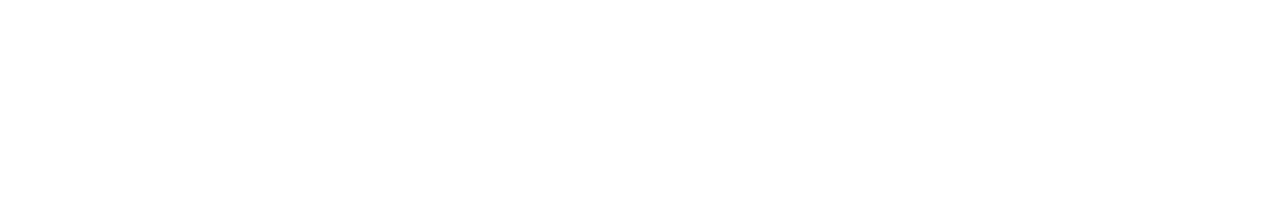
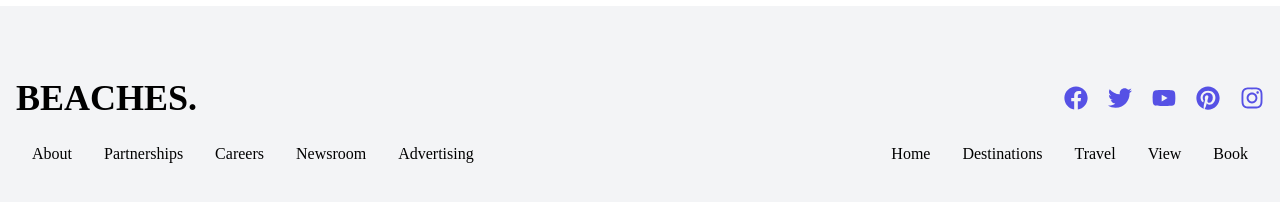
Before and after one commit to NeilRow56/beaches, a Next.js app: page / in a window 1280 px wide. Shown: the part 4039-4241 px from the top of the page. Before the commit the page ends 4045 px from the top, so only its background shows below. Built offline with nearby package versions, Linux system fonts and the light colour scheme; a web font is replaced by a local one.

Commit message:
Added Footer

```diff
--- a/components/Carousel.jsx
+++ b/components/Carousel.jsx
@@ -27,10 +27,10 @@
     };
   return (
     <div className='max-w-[1440px] mx-auto px-4 py-16 relative flex justify-center items-center'>
-      <div className='absolute top-[50%] text-3xl text-white cursor-pointer left-[150px] z-20'>
+      <div className='absolute top-[50%] text-3xl text-white cursor-pointer left-6 xl:left-[150px] z-20'>
       <BsArrowLeftSquareFill size={25}  onClick={prevSlide} />
       </div>
-        <div className='absolute top-[50%] text-3xl text-white cursor-pointer right-[150px] z-20'>
+        <div className='absolute top-[50%] text-3xl text-white cursor-pointer right-6 xl:right-[150px] z-20'>
         <BsArrowRightSquareFill className='' size={25} onClick={nextSlide} />
         </div>
 
--- /dev/null
+++ b/components/Footer.jsx
@@ -0,0 +1,45 @@
+import React from 'react'
+import {
+    FaFacebook,
+    FaTwitter,
+    FaInstagram,
+    FaPinterest,
+    FaYoutube,
+  } from 'react-icons/fa';
+
+function Footer() {
+  return (
+    <div className='w-full bg-gray-100 py-16'>
+       <div className='max-w-[1440px] mx-auto flex flex-col px-4'>
+           <div className='sm:flex text-center justify-between items-center'>
+           <h1>BEACHES.</h1>
+           <div className='flex justify-between w-full sm:max-w-[200px] my-4'>
+           <FaFacebook className='icon' />
+            <FaTwitter className='icon' />
+            <FaYoutube className='icon' />
+            <FaPinterest className='icon' />
+            <FaInstagram className='icon' />
+           </div>
+           </div>
+           <div className='flex justify-between'>
+          <ul className='lg:flex'>
+            <li>About</li>
+            <li>Partnerships</li>
+            <li>Careers</li>
+            <li>Newsroom</li>
+            <li>Advertising</li>
+          </ul>
+          <ul className='text-left lg:flex '>
+            <li>Home</li>
+            <li>Destinations</li>
+            <li>Travel</li>
+            <li>View</li>
+            <li>Book</li>
+          </ul>
+        </div>
+       </div>
+    </div>
+  )
+}
+
+export default Footer
--- a/pages/index.js
+++ b/pages/index.js
@@ -2,6 +2,7 @@
 import Image from 'next/image';
 import Carousel from '../components/Carousel';
 import Destinations from '../components/Destinations';
+import Footer from '../components/Footer';
 import Hero from '../components/Hero';
 import Navbar from '../components/Navbar';
 import Search from '../components/Search';
@@ -25,6 +26,7 @@
 				<Search />
 				<Selects />
 				<Carousel />
+				<Footer />
 			</div>
 		</div>
 	);
```
